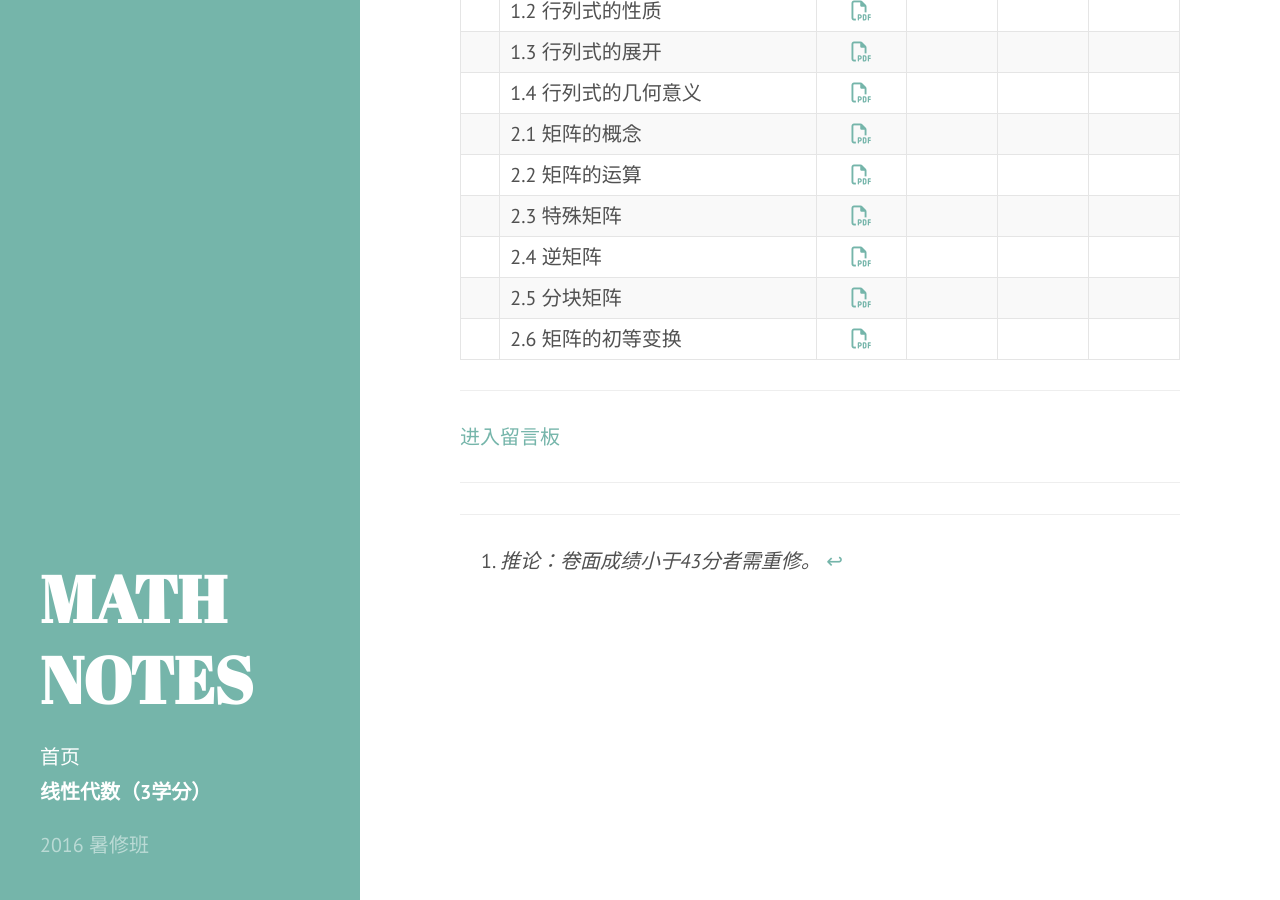
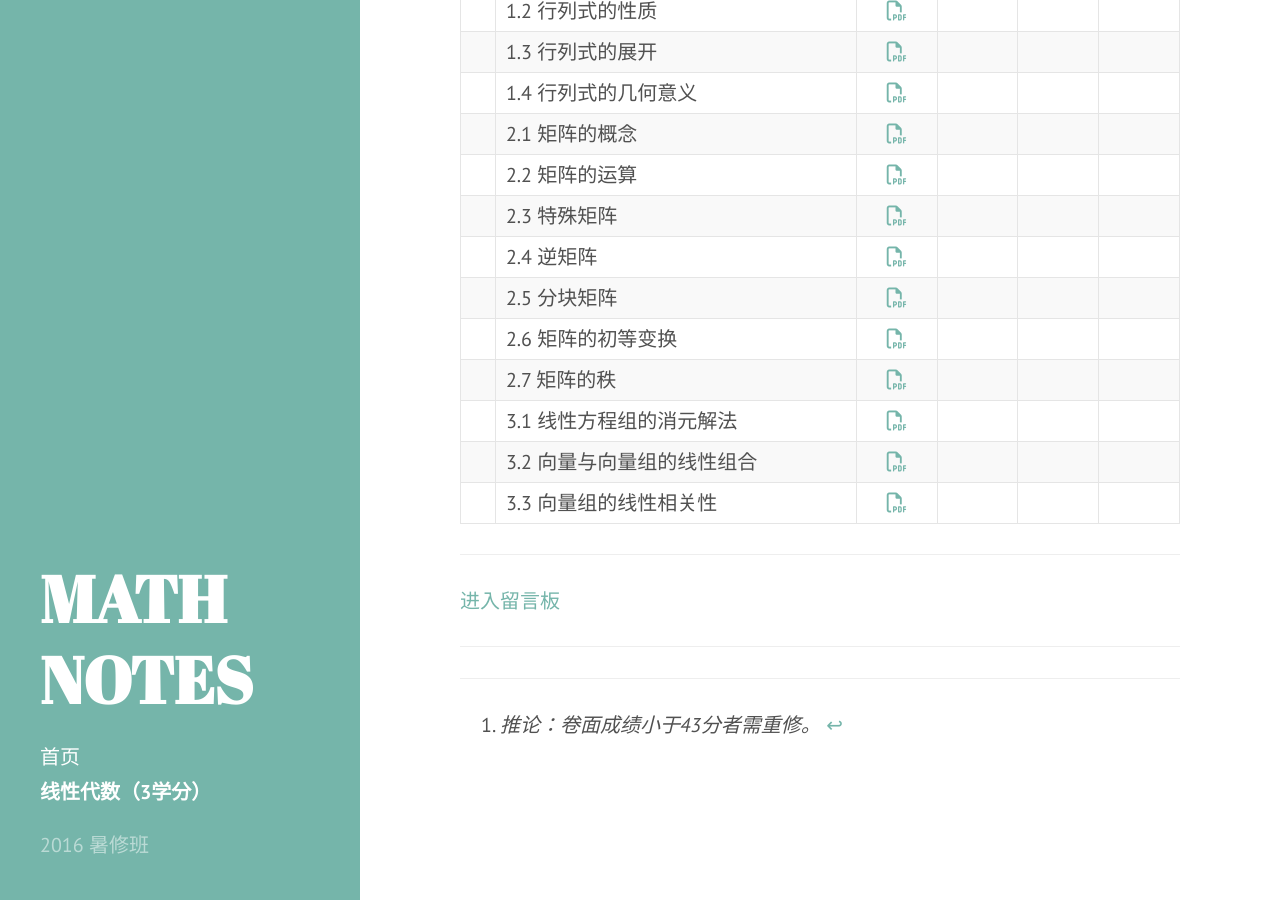
Before and after one commit to liang-teaching/liang-teaching.github.io, a Jekyll site: the page built from 2016_fall_LinearAlgebra/index.md, in a window 1280 px wide and 900 px high, scrolled down 742 px. Built offline with Jekyll 4.4.1, drawn with Linux system fonts in a browser that asks for light colours; nearby versions of some CDN libraries.

Commit message:
上传课件

```diff
--- a/2016_fall_LinearAlgebra/index.md
+++ b/2016_fall_LinearAlgebra/index.md
@@ -38,6 +38,11 @@ title: 线性代数（3学分）
 |  | 2.4 逆矩阵 |  <a href="lectures/2_4_逆矩阵.pdf" target="_blank"><i class="fa fa-file-pdf-o" aria-hidden="true"></i></a>    |      |     |     |
 |  | 2.5 分块矩阵 |  <a href="lectures/2_5_分块矩阵.pdf" target="_blank"><i class="fa fa-file-pdf-o" aria-hidden="true"></i></a>    |      |     |     |
 |  | 2.6 矩阵的初等变换 |  <a href="lectures/2_6_矩阵的初等变换.pdf" target="_blank"><i class="fa fa-file-pdf-o" aria-hidden="true"></i></a>    |      |     |     |
+|  | 2.7 矩阵的秩 |  <a href="lectures/2_7_矩阵的秩.pdf" target="_blank"><i class="fa fa-file-pdf-o" aria-hidden="true"></i></a>    |      |     |     |
+|  | 3.1 线性方程组的消元解法 |  <a href="lectures/3_1_线性方程组的消元解法.pdf" target="_blank"><i class="fa fa-file-pdf-o" aria-hidden="true"></i></a>    |      |     |     |
+|  | 3.2 向量与向量组的线性组合 |  <a href="lectures/3_2_向量与向量组的线性组合.pdf" target="_blank"><i class="fa fa-file-pdf-o" aria-hidden="true"></i></a>    |      |     |     |
+|  | 3.3 向量组的线性相关性 |  <a href="lectures/3_3_向量组的线性相关性.pdf" target="_blank"><i class="fa fa-file-pdf-o" aria-hidden="true"></i></a>    |      |     |     |
+
 
 
 
```
Also changed, not shown: 5 other files.
